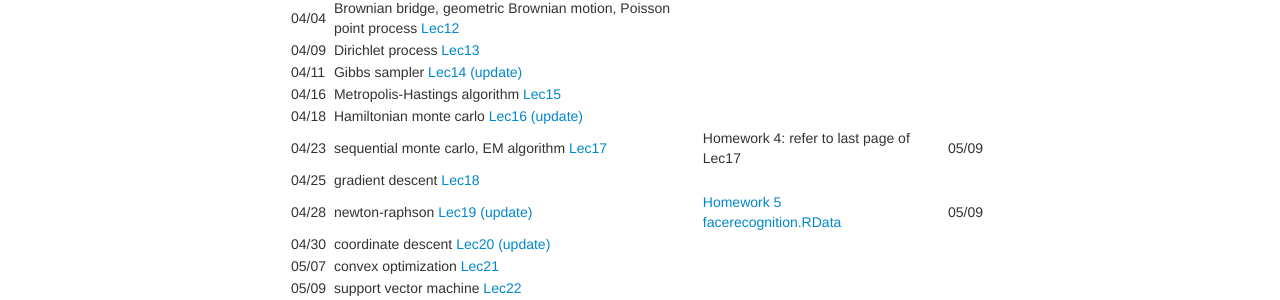
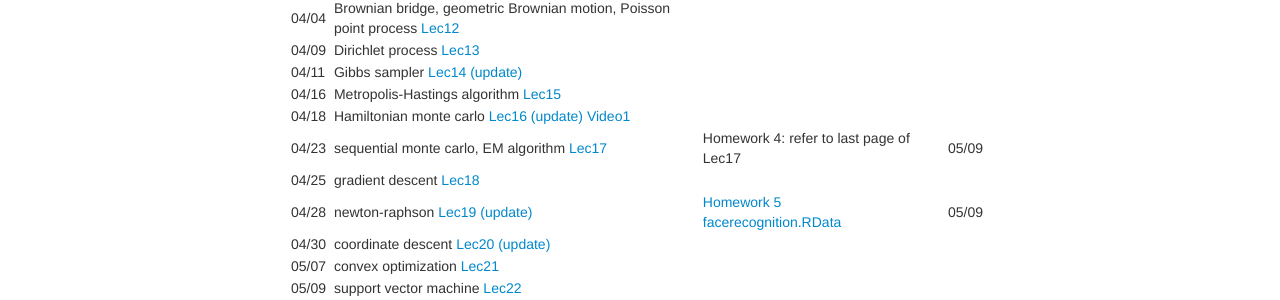
Before and after one commit to wangronglu/statcomp, a Jekyll site: the page built from index.md, in a window 1280 px wide. Shown: the part 731-1031 px from the top of the page. Built offline with Jekyll 4.4.1, drawn with Linux system fonts in a browser that asks for light colours.

Commit message:
Update index.md

```diff
--- a/index.md
+++ b/index.md
@@ -31,7 +31,7 @@ description: Course Website
 | 04/09 || Dirichlet process [Lec13](Lectures/generate_process_online3.pdf) ||   ||   ||
 | 04/11 || Gibbs sampler [Lec14 (update)](Lectures/gibbs_sampler.pdf) ||   ||   ||
 | 04/16 || Metropolis-Hastings algorithm [Lec15](Lectures/Metropolis-Hastings_online1.pdf) ||   ||   ||
-| 04/18 || Hamiltonian monte carlo [Lec16 (update)](Lectures/Metropolis-Hastings_online3.pdf) ||   ||   ||
+| 04/18 || Hamiltonian monte carlo [Lec16 (update)](Lectures/Metropolis-Hastings_online3.pdf) [Video1](Video/MCMC.mp4) ||   ||   ||
 | 04/23 || sequential monte carlo, EM algorithm [Lec17](Lectures/EM_algorithm.pdf)|| Homework 4: refer to last page of Lec17  || 05/09  ||
 | 04/25 || gradient descent [Lec18](Lectures/gradient_descent.pdf)||   ||   ||
 | 04/28 || newton-raphson [Lec19 (update)](Lectures/newton_raphson.pdf)|| [Homework 5](Homeworks/homework_5.pdf) <br> [facerecognition.RData](Homeworks/facerecognition.RData)  || 05/09 ||
```
